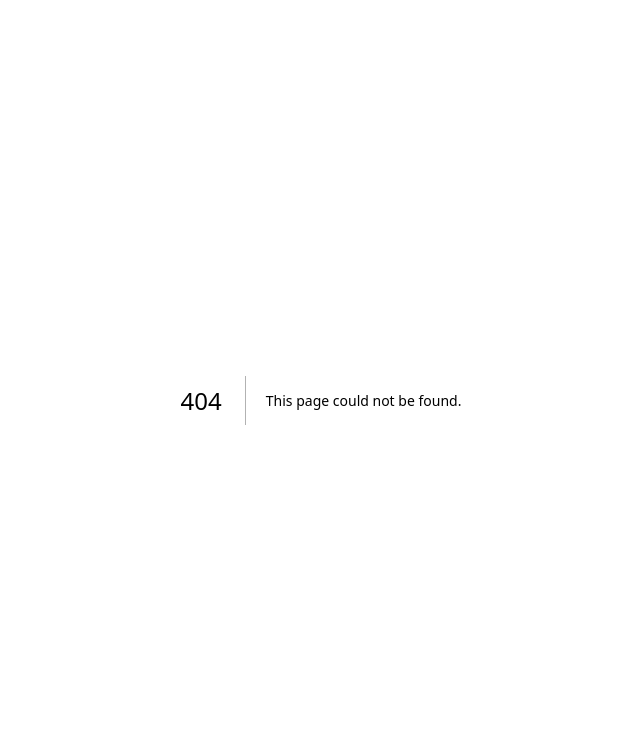
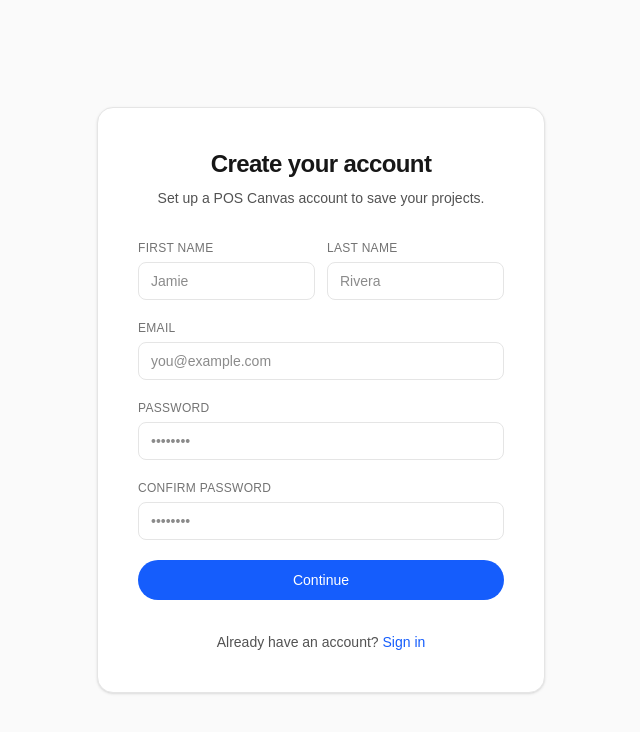
Before and after one commit to aasishjannuaj/pos-canvas, a Next.js app: page /signup in a window 1280 px wide. Before the commit this address had no page. Shown: the top 732 px of the page, without its empty margins (319-959 px from the left). Built offline with nearby package versions, Linux system fonts and the light colour scheme; no server answers.

Commit message:
Connect authentication to Supabase

```diff
--- /dev/null
+++ b/app/login/page.tsx
@@ -0,0 +1,74 @@
+"use client";
+
+import { useState } from "react";
+import { useRouter } from "next/navigation";
+import AuthCard from "@/components/auth/AuthCard";
+import AuthInput from "@/components/auth/AuthInput";
+import AuthButton from "@/components/auth/AuthButton";
+import AuthFooter from "@/components/auth/AuthFooter";
+import { signIn } from "@/lib/supabase/auth";
+
+export default function LoginPage() {
+  const router = useRouter();
+
+  const [email, setEmail] = useState("");
+  const [password, setPassword] = useState("");
+  const [isLoading, setIsLoading] = useState(false);
+  const [error, setError] = useState<string | null>(null);
+
+  async function handleContinue() {
+    setError(null);
+    setIsLoading(true);
+
+    const { error: signInError } = await signIn(email, password);
+
+    setIsLoading(false);
+
+    if (signInError) {
+      setError(signInError.message);
+      return;
+    }
+
+    router.push("/dashboard");
+  }
+
+  return (
+    <AuthCard
+      title="Welcome back"
+      subtitle="Sign in to keep building your POS."
+      footer={
+        <AuthFooter
+          prompt="Don't have an account?"
+          linkLabel="Create one"
+          href="/signup"
+        />
+      }
+    >
+      <AuthInput
+        label="Email"
+        type="email"
+        name="email"
+        placeholder="you@example.com"
+        autoComplete="email"
+        value={email}
+        onChange={(event) => setEmail(event.target.value)}
+      />
+
+      <AuthInput
+        label="Password"
+        type="password"
+        name="password"
+        placeholder="••••••••"
+        autoComplete="current-password"
+        value={password}
+        onChange={(event) => setPassword(event.target.value)}
+      />
+
+      <AuthButton onClick={handleContinue} disabled={isLoading}>
+        {isLoading ? "Signing in..." : "Continue"}
+      </AuthButton>
+
+      {error && <p className="text-sm text-red-600">{error}</p>}
+    </AuthCard>
+  );
+}
--- /dev/null
+++ b/app/signup/page.tsx
@@ -0,0 +1,115 @@
+"use client";
+
+import { useState } from "react";
+import { useRouter } from "next/navigation";
+import AuthCard from "@/components/auth/AuthCard";
+import AuthInput from "@/components/auth/AuthInput";
+import AuthButton from "@/components/auth/AuthButton";
+import AuthFooter from "@/components/auth/AuthFooter";
+import { signUp } from "@/lib/supabase/auth";
+
+export default function SignupPage() {
+  const router = useRouter();
+
+  const [firstName, setFirstName] = useState("");
+  const [lastName, setLastName] = useState("");
+  const [email, setEmail] = useState("");
+  const [password, setPassword] = useState("");
+  const [confirmPassword, setConfirmPassword] = useState("");
+  const [isLoading, setIsLoading] = useState(false);
+  const [error, setError] = useState<string | null>(null);
+
+  async function handleContinue() {
+    setError(null);
+
+    if (password !== confirmPassword) {
+      setError("Passwords do not match.");
+      return;
+    }
+
+    setIsLoading(true);
+
+    const { error: signUpError } = await signUp(email, password);
+
+    setIsLoading(false);
+
+    if (signUpError) {
+      setError(signUpError.message);
+      return;
+    }
+
+    router.push("/dashboard");
+  }
+
+  return (
+    <AuthCard
+      title="Create your account"
+      subtitle="Set up a POS Canvas account to save your projects."
+      footer={
+        <AuthFooter
+          prompt="Already have an account?"
+          linkLabel="Sign in"
+          href="/login"
+        />
+      }
+    >
+      <div className="grid grid-cols-2 gap-3">
+        <AuthInput
+          label="First Name"
+          type="text"
+          name="firstName"
+          placeholder="Jamie"
+          autoComplete="given-name"
+          value={firstName}
+          onChange={(event) => setFirstName(event.target.value)}
+        />
+
+        <AuthInput
+          label="Last Name"
+          type="text"
+          name="lastName"
+          placeholder="Rivera"
+          autoComplete="family-name"
+          value={lastName}
+          onChange={(event) => setLastName(event.target.value)}
+        />
+      </div>
+
+      <AuthInput
+        label="Email"
+        type="email"
+        name="email"
+        placeholder="you@example.com"
+        autoComplete="email"
+        value={email}
+        onChange={(event) => setEmail(event.target.value)}
+      />
+
+      <AuthInput
+        label="Password"
+        type="password"
+        name="password"
+        placeholder="••••••••"
+        autoComplete="new-password"
+        value={password}
+        onChange={(event) => setPassword(event.target.value)}
+      />
+
+      <AuthInput
+        label="Confirm Password"
+        type="password"
+        name="confirmPassword"
+        placeholder="••••••••"
+        autoComplete="new-password"
+        value={confirmPassword}
+        onChange={(event) => setConfirmPassword(event.target.value)}
+      />
+
+      <AuthButton onClick={handleContinue} disabled={isLoading}>
+        {isLoading ? "Creating account..." : "Continue"}
+      </AuthButton>
+
+      {error && <p className="text-sm text-red-600">{error}</p>}
+    </AuthCard>
+  );
+}
--- /dev/null
+++ b/components/auth/AuthButton.tsx
@@ -0,0 +1,17 @@
+import type { ButtonHTMLAttributes } from "react";
+
+type AuthButtonProps = ButtonHTMLAttributes<HTMLButtonElement>;
+
+export default function AuthButton({ children, className, ...props }: AuthButtonProps) {
+  return (
+    <button
+      type="button"
+      className={`w-full rounded-full bg-blue-600 px-4 py-2.5 text-sm font-medium text-white transition-colors hover:bg-blue-700 focus-visible:outline focus-visible:outline-2 focus-visible:outline-offset-2 focus-visible:outline-blue-600 ${
+        className ?? ""
+      }`}
+      {...props}
+    >
+      {children}
+    </button>
+  );
+}
--- /dev/null
+++ b/components/auth/AuthCard.tsx
@@ -0,0 +1,29 @@
+import type { ReactNode } from "react";
+
+type AuthCardProps = {
+  title: string;
+  subtitle?: string;
+  children: ReactNode;
+  footer?: ReactNode;
+};
+
+export default function AuthCard({ title, subtitle, children, footer }: AuthCardProps) {
+  return (
+    <div className="flex min-h-screen items-center justify-center bg-neutral-50 px-4 py-12">
+      <div className="w-full max-w-md rounded-2xl border border-neutral-200 bg-white p-8 shadow-sm sm:p-10">
+        <div className="mb-8 text-center">
+          <h1 className="text-2xl font-semibold tracking-tight text-neutral-900">
+            {title}
+          </h1>
+          {subtitle && (
+            <p className="mt-2 text-sm text-neutral-600">{subtitle}</p>
+          )}
+        </div>
+
+        <div className="flex flex-col gap-5">{children}</div>
+
+        {footer && <div className="mt-8 text-center">{footer}</div>}
+      </div>
+    </div>
+  );
+}
--- /dev/null
+++ b/components/auth/AuthFooter.tsx
@@ -0,0 +1,21 @@
+import Link from "next/link";
+
+type AuthFooterProps = {
+  prompt: string;
+  linkLabel: string;
+  href: string;
+};
+
+export default function AuthFooter({ prompt, linkLabel, href }: AuthFooterProps) {
+  return (
+    <p className="text-sm text-neutral-600">
+      {prompt}{" "}
+      <Link
+        href={href}
+        className="font-medium text-blue-600 transition-colors hover:text-blue-700 focus-visible:outline focus-visible:outline-2 focus-visible:outline-offset-2 focus-visible:outline-blue-600"
+      >
+        {linkLabel}
+      </Link>
+    </p>
+  );
+}
--- /dev/null
+++ b/components/auth/AuthInput.tsx
@@ -0,0 +1,26 @@
+import type { InputHTMLAttributes } from "react";
+
+type AuthInputProps = InputHTMLAttributes<HTMLInputElement> & {
+  label: string;
+};
+
+export default function AuthInput({ label, id, name, ...props }: AuthInputProps) {
+  const inputId = id ?? name;
+
+  return (
+    <div className="flex flex-col gap-1.5">
+      <label
+        htmlFor={inputId}
+        className="text-xs font-medium uppercase tracking-wide text-neutral-500"
+      >
+        {label}
+      </label>
+      <input
+        id={inputId}
+        name={name}
+        className="rounded-lg border border-neutral-200 px-3 py-2 text-sm text-neutral-900 transition-colors focus:border-blue-600 focus:outline-none"
+        {...props}
+      />
+    </div>
+  );
+}
--- /dev/null
+++ b/lib/supabase/auth.ts
@@ -0,0 +1,19 @@
+import { supabase } from "@/lib/supabase/client";
+
+export async function signUp(email: string, password: string) {
+  const { data, error } = await supabase.auth.signUp({ email, password });
+  return { data, error };
+}
+
+export async function signIn(email: string, password: string) {
+  const { data, error } = await supabase.auth.signInWithPassword({
+    email,
+    password,
+  });
+  return { data, error };
+}
+
+export async function signOut() {
+  const { error } = await supabase.auth.signOut();
+  return { error };
+}
```
